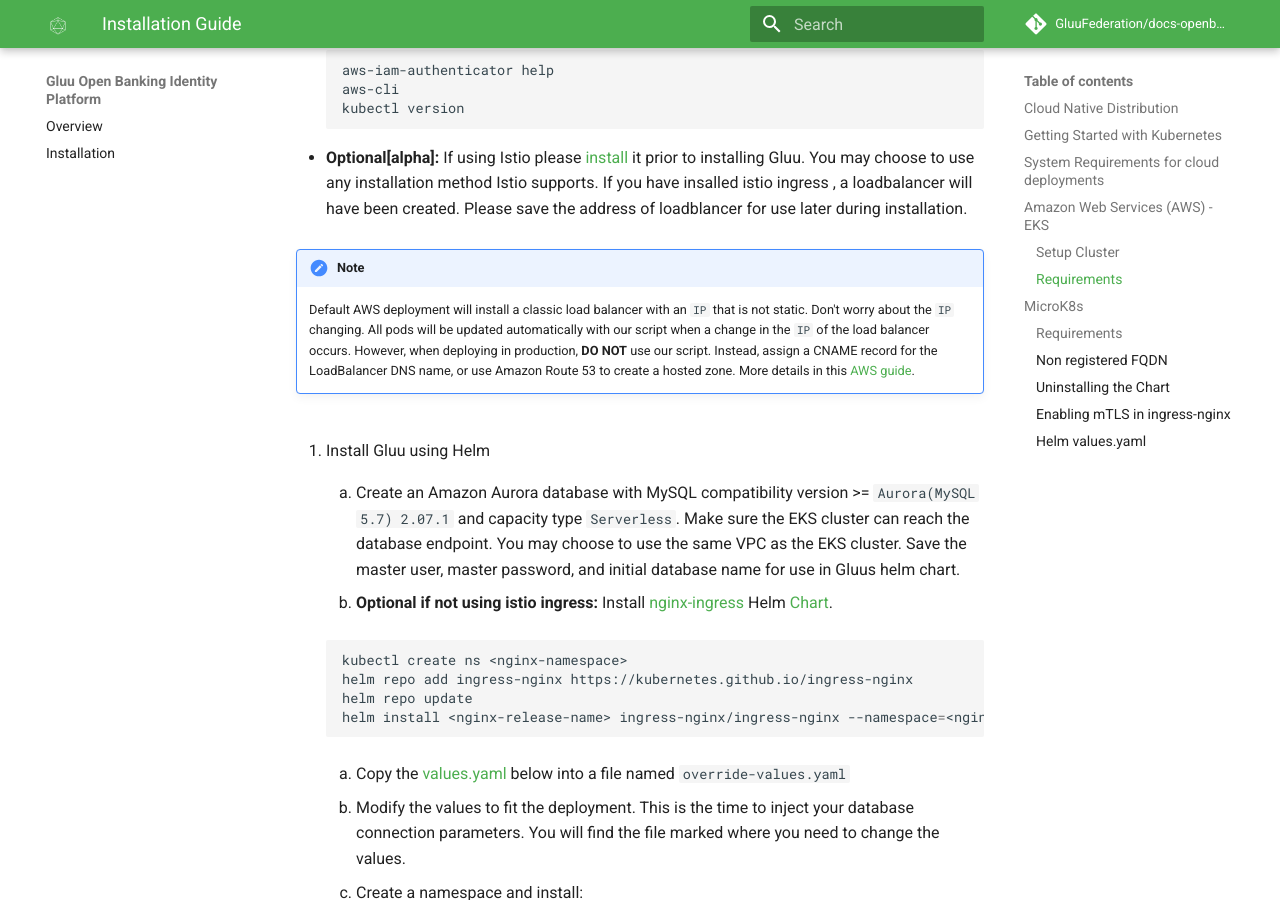
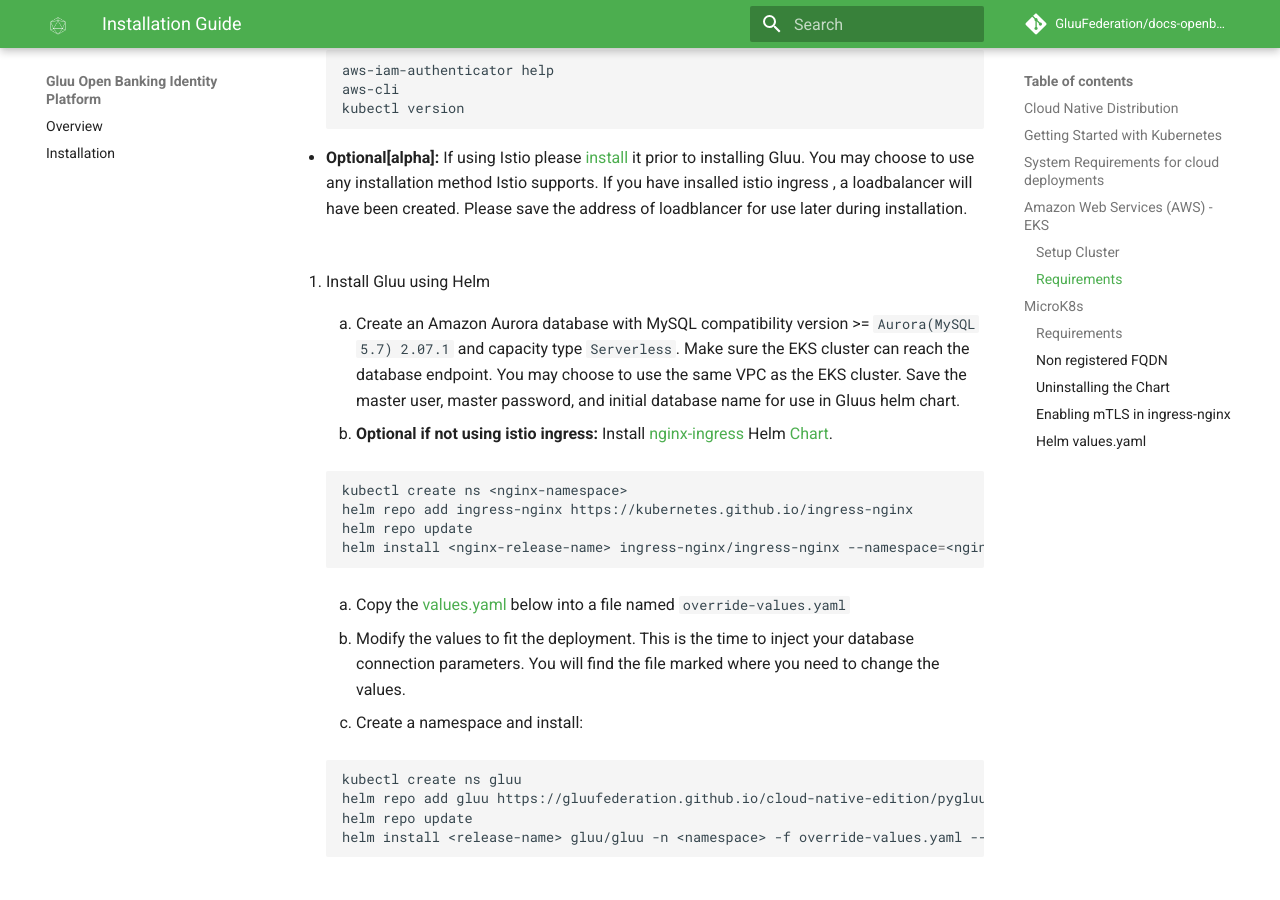
Before and after one commit to GluuFederation/docs-openbanking-prod, an MkDocs documentation site: the page built from docs/source/install-cn.md, in a window 1280 px wide and 900 px high, scrolled down 1342 px. Built offline with MkDocs 1.6.1 and Material for MkDocs 9.7.7, drawn with Linux system fonts in a browser that asks for light colours; comment, search, counter and statistics services are not loaded.

Commit message:
docs: remove aws rout52 note

```diff
--- a/docs/source/install-cn.md
+++ b/docs/source/install-cn.md
@@ -40,9 +40,6 @@ Please calculate the minimum required resources as per services deployed. The fo
             kubectl version
 
     - **Optional[alpha]:** If using Istio please [install](https://istio.io/latest/docs/setup/install/standalone-operator/) it prior to installing Gluu. You may choose to use any installation method Istio supports. If you have insalled istio ingress , a loadbalancer will have been created. Please save the address of loadblancer for use later during installation.
-
-    !!!note
-        Default  AWS deployment will install a classic load balancer with an `IP` that is not static. Don't worry about the `IP` changing. All pods will be updated automatically with our script when a change in the `IP` of the load balancer occurs. However, when deploying in production, **DO NOT** use our script. Instead, assign a CNAME record for the LoadBalancer DNS name, or use Amazon Route 53 to create a hosted zone. More details in this [AWS guide](https://docs.aws.amazon.com/elasticloadbalancing/latest/classic/using-domain-names-with-elb.html?icmpid=docs_elb_console).
 
 
 === "Quick start with Microk8s"
```
